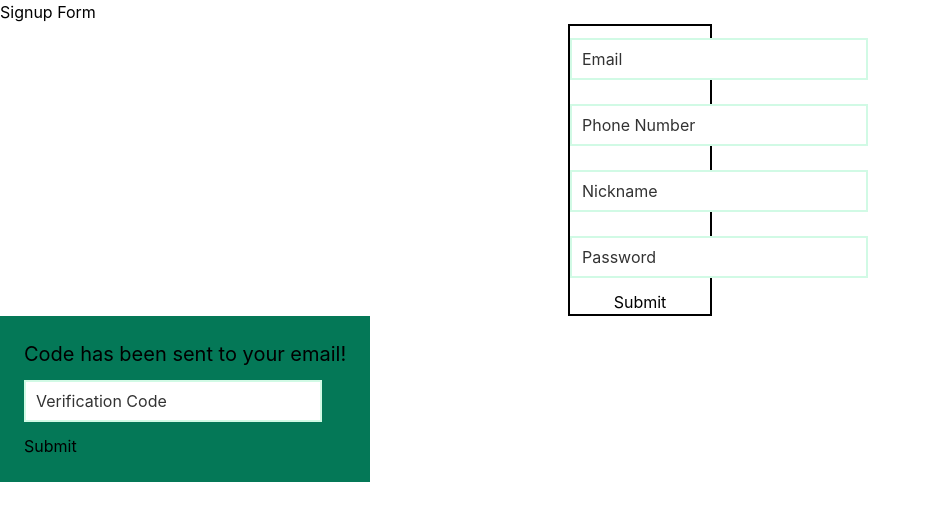
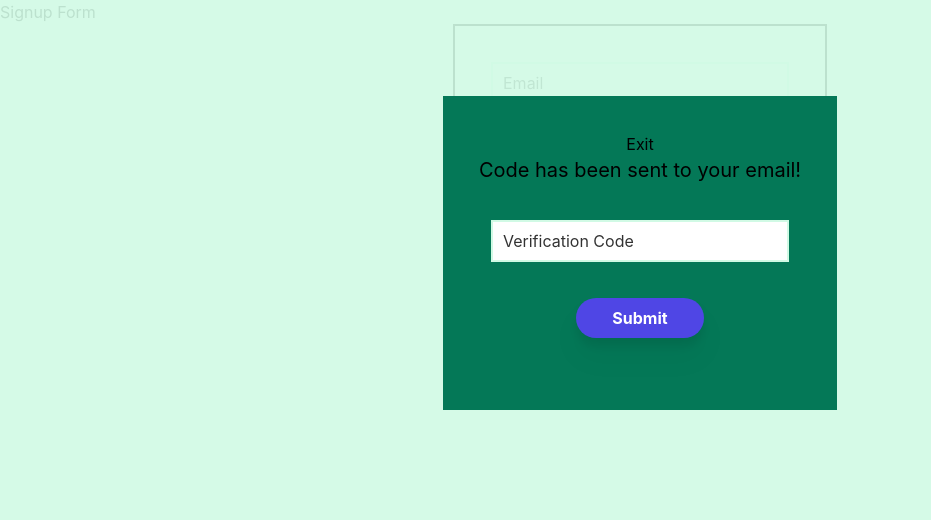
Before and after one commit to 312akim/focal-tiles, a Next.js app: page /signup in a window 1280 px wide. Shown: the top 520 px of the page, without its empty margins (0-931 px from the left). Built offline with nearby package versions, Linux system fonts and the light colour scheme; no server answers; what amazon-cognito-identity-js would draw is missing.

Commit message:
feat: modal, button, textfield, index page and signup page updates

```diff
--- a/components/inputs/button/Button.mocks.ts
+++ b/components/inputs/button/Button.mocks.ts
@@ -2,11 +2,11 @@
 import { IButton } from './Button';
 
 const base: IButton = {
-  text: 'Go to App',
+  onClick: () => console.log('clicked'),
 };
 
 const alt: IButton = {
-  text: 'Submit',
+  onClick: () => console.log('clicked')
 };
 
 export const mockButtonProps = {
--- a/components/inputs/button/Button.tsx
+++ b/components/inputs/button/Button.tsx
@@ -1,17 +1,22 @@
+import { ReactChild } from "react";
+
 export interface IButton {
   onClick?: () => void;
-  text: string;
+  type?: "submit" | "button" | "reset";
+  children?: ReactChild;
+  className?: string;
 }
 
-const Button: React.FC<IButton> = ({ onClick, text }) => {
+const Button: React.FC<IButton> = ({ onClick, type, children, className }) => {
   return (
     <button
+      type={type}
       onClick={onClick}
       className={
-        'mt-10 font-bold rounded-full h-10 w-32 bg-highlight text-white text-center drop-shadow-xl hover:drop-shadow-2xl hover:bg-primary-400 active:drop-shadow-none active:bg-primary-400'
+        `select-none font-bold rounded-full h-10 w-32 bg-highlight text-white text-center drop-shadow-xl hover:drop-shadow-2xl hover:bg-primary-400 active:drop-shadow-none active:bg-primary-400 ${className}`
       }
     >
-      {text}
+      {children}
     </button>
   );
 };
--- a/components/inputs/textField/TextField.tsx
+++ b/components/inputs/textField/TextField.tsx
@@ -6,13 +6,14 @@ export interface ITextField {
   id: string;
   value: string;
   setValue: (str: string) => void;
+  className?: string;
 }
 
-const TextField: React.FC<ITextField> = ({ id, label, value, setValue }) => {
+const TextField: React.FC<ITextField> = ({ id, label, value, setValue, className }) => {
   const [focused, setFocused] = useState(false);
 
   return (
-    <div className='w-auto sm:max-w-[320px] md:max-w-[480px] h-[42px] my-3'>
+    <div className={`w-auto sm:max-w-[320px] md:max-w-[480px] h-[42px] m-auto ${className}`}>
       <label htmlFor={id} className={
         `absolute select-none pl-3 hover:cursor-text px-[6px] transition-transform opacity-80 whitespace-nowrap flex items-center h-[42px]
         ${focused || value !== '' ? 'h-[20px] -translate-y-3 translate-x-3 text-sm bg-white opacity-100 rounded-lg' : ''}`}
--- a/components/navigation/spacePicker/SpacePicker.tsx
+++ b/components/navigation/spacePicker/SpacePicker.tsx
@@ -41,11 +41,11 @@ const SpacePicker: React.FC<ISpacePicker> = () => {
           size="lg"
         />
       </div>
-      <div>
+      <div className='flex justify-center'>
         {hidden ? (
           <div />
         ) : (
-          <Modal>
+          <Modal className='border-2 border-primary-400 h-auto w-96'>
             <div className="flex flex-row justify-between">
               <h2 className="text-lg">{selectedDisplayName}</h2>
               <FontAwesomeIcon
@@ -55,7 +55,7 @@ const SpacePicker: React.FC<ISpacePicker> = () => {
                 onClick={() => setHidden(true)}
               />
             </div>
-            <div className="mt-20 text-center">
+            <div className="mt-20 text-center flex flex-col gap-3">
               {spaces.map((space) => {
                 return (
                   <Space
--- a/components/utils/modal/Modal.tsx
+++ b/components/utils/modal/Modal.tsx
@@ -3,19 +3,22 @@ import { ReactNode } from 'react';
 
 export interface IModal {
   children: ReactNode;
-  height?: string;
-  width?: string;
   inset?: string;
+  className?: string;
+  bg?: boolean;
 }
 
-const Modal: React.FC<IModal> = ({ children, height = '100vh', width = '100%', inset = '0' }) => {
+const Modal: React.FC<IModal> = ({ children, className = '', bg = false }) => {
   return (
-    <div className={`z-10 fixed h-[${height}] w-[${width}] bg-primary-700 inset-${inset}`}
+    <div className={`flex justify-center ${bg ? 'bg-primary-100 bg-opacity-90 fixed top-0 h-[100vh] w-[100%]' : ''}`}>
+      <div className={`z-10 absolute bg-primary-700 ${className} p-3`}
       onClick={(e) => e.stopPropagation()}>
-      <div className='flex flex-col p-6'>
-        {children}
+        <div className='flex flex-col p-6'>
+          {children}
+        </div>
       </div>
-    </div>);
+    </div>
+  );
 };
 
 export default Modal;
--- a/pages/index.tsx
+++ b/pages/index.tsx
@@ -20,7 +20,7 @@ const Home: NextPageWithLayout = () => {
         </h1>
         <Link href={'/focalapp'}>
           <a>
-            <Button text={'Go to App'}/>
+            <Button className='mt-12'>Go to App</Button>
           </a>
         </Link>
       </main>
--- a/pages/signup.tsx
+++ b/pages/signup.tsx
@@ -4,6 +4,7 @@ import { CognitoUserAttribute, CognitoUser } from 'amazon-cognito-identity-js';
 import Modal from '../components/utils/modal/Modal';
 import TextField from '../components/inputs/textField/TextField';
 import { NextPage } from 'next';
+import Button from '../components/inputs/button/Button';
 
 const Signup = () => {
     const [email, setEmail] = useState("");
@@ -13,6 +14,7 @@ const Signup = () => {
     const [verifyCode, setVerifyCode] = useState("");
     const [signupError, setSignupError] = useState("");
     const [modal, setModal] = useState(true);
+    const [formError, setFormError] = useState("");
 
     const onSignupSubmit = async (event: React.SyntheticEvent) => {
         event.preventDefault();
@@ -55,6 +57,10 @@ const Signup = () => {
 
     const onSignupCodeSubmit = (event: React.SyntheticEvent) => {
         event.preventDefault();
+        setFormError('')
+        if (!formError) {
+            return setFormError('Field must not be empty')
+        }
 
         const userData = {
             Username: email,
@@ -71,25 +77,29 @@ const Signup = () => {
     }
 
     return (
-        <div>
+        <div className='flex flex-col justify-center'>
             <h2>Signup Form</h2>
-            <form onSubmit={onSignupSubmit} className="flex flex-col w-36 m-auto border-black border-2">
+            <form onSubmit={onSignupSubmit} className="flex flex-col items-center w-auto m-auto p-9 border-black border-2">
                 <div>{signupError}</div>
                 <TextField id='loginEmail' label='Email' value={email} setValue={setEmail}/>
                 <TextField id='loginPhoneNo' label='Phone Number' value={phoneNumber} setValue={setPhoneNumber} />
                 <TextField id='nickname' label='Nickname' value={nickname} setValue={setNickname} />
                 <TextField id='loginPassword' label='Password' value={password} setValue={setPassword} />
-                <button type='submit'>Submit</button>
+                <Button type='submit'>Submit</Button>
             </form>
             {
             modal ?
-            <Modal>
-                <form onSubmit={onSignupCodeSubmit}>
-                    <h2 className='text-xl'>Code has been sent to your email!</h2>
-                    <TextField id='verifyCode' label='Verification Code' value={verifyCode} setValue={setVerifyCode} />
-                    <button type='submit'>Submit</button>
-                </form>
-            </Modal>
+            <div>
+                <Modal className='fixed top-24' bg={true}>
+                    <button onClick={() => setModal(false)}>Exit</button>
+                    <form onSubmit={onSignupCodeSubmit} className='flex flex-col items-center gap-9'>
+                        <h2 className='text-xl'>Code has been sent to your email!</h2>
+                        <TextField id='verifyCode' label='Verification Code' value={verifyCode} setValue={setVerifyCode} />
+                        <Button type='submit'>Submit</Button>
+                        <div>{formError}</div>
+                    </form>
+                </Modal>
+            </div>
             : <div></div>
             }
         </div>
```
Also changed, not shown: 1 other file (tests, documents, lock files or other folders).
